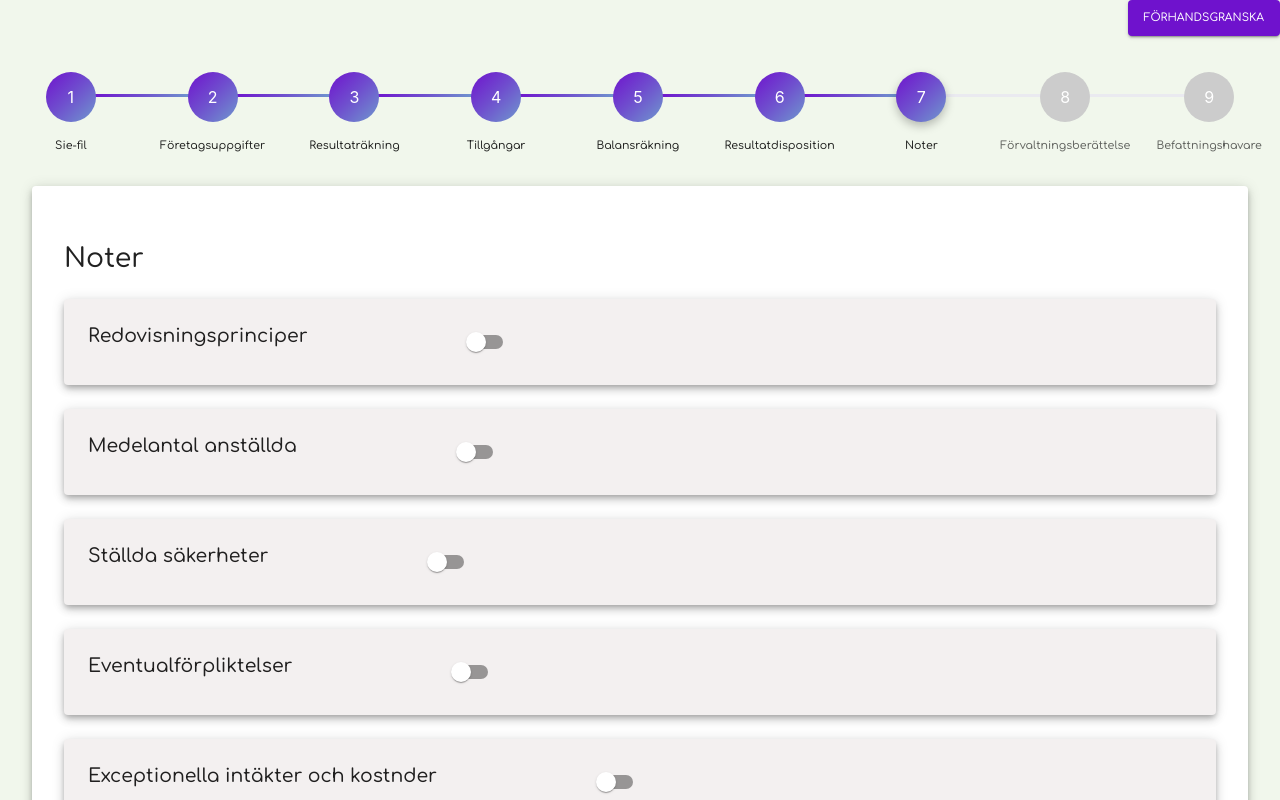
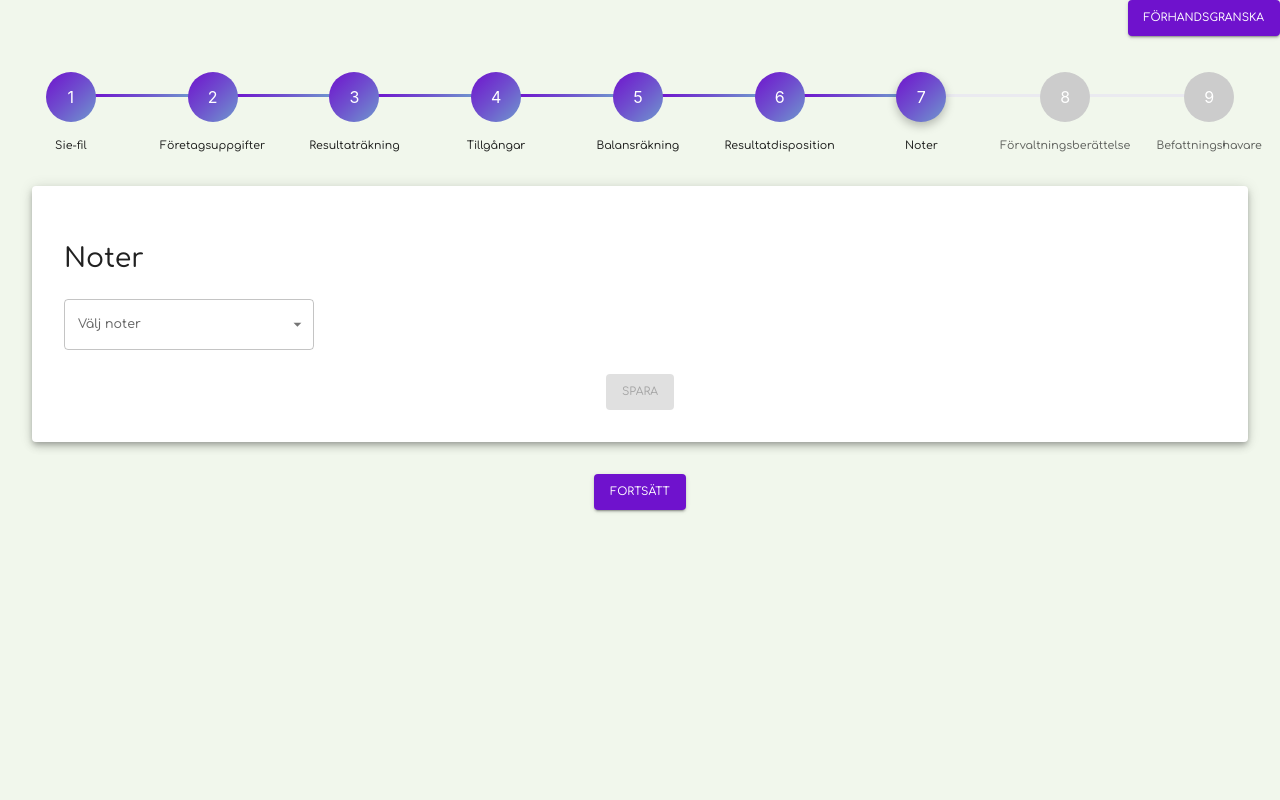
Before and after one commit to spgarn/Arsredovisning, a React (Create React App) app in the folder frontend/: page /notes in a window 1280 px wide. Shown: the top 800 px of the page. Built offline with nearby package versions, Linux system fonts and the light colour scheme; what @react-pdf/renderer would draw is missing.

Commit message:
Add notes progress

```diff
--- /dev/null
+++ b/frontend/src/components/YesOrNo.tsx
@@ -0,0 +1,37 @@
+import { ToggleButton, ToggleButtonGroup } from '@mui/material';
+import { FieldProps } from 'formik';
+import { useCallback, useEffect, useState } from 'react';
+
+const YES = 'Ja';
+const NO = 'Nej';
+
+interface IProps {
+  field: FieldProps;
+  initialValue?: string;
+}
+
+export const YesOrNo = ({
+  field: { name, value = false },
+  form: { setFieldValue },
+}: FieldProps) => {
+  useEffect(() => {
+    setFieldValue(name, value);
+  }, []);
+
+  const handleChange = useCallback((_, newValue) => {
+    if (typeof newValue !== 'boolean') return;
+    setFieldValue(name, newValue);
+  }, []);
+
+  return (
+    <ToggleButtonGroup
+      color="primary"
+      value={value}
+      exclusive
+      onChange={handleChange}
+    >
+      <ToggleButton value={true}>{YES}</ToggleButton>
+      <ToggleButton value={false}>{NO}</ToggleButton>
+    </ToggleButtonGroup>
+  );
+};
--- a/frontend/src/functions/extractCompanyFromSie.ts
+++ b/frontend/src/functions/extractCompanyFromSie.ts
@@ -126,6 +126,7 @@ function extractCompanyFromSie(sieString: string): Company {
     fiscalYears: getFiscalYears(rows),
     accounts: getAccounts(rows),
     balance: { assets: {}, equity: {} },
+    notes: {},
   };
 }
 
--- /dev/null
+++ b/frontend/src/pages/NotesPage/NoteContent.tsx
@@ -0,0 +1,98 @@
+import { styled, TextareaAutosize, TextField } from '@mui/material';
+import { Field, useFormikContext } from 'formik';
+import { useEffect } from 'react';
+import MultiRow from '../../components/MultiRow';
+import { YesOrNo } from '../../components/YesOrNo';
+import { NOTES } from './NotesPage';
+
+interface IProps {
+  title: string;
+  children?: React.ReactNode;
+  noteKey: string;
+}
+
+const WhiteTextField = styled(TextField)({
+  backgroundColor: 'white',
+});
+
+export const NoteContent = ({ noteKey, title }: IProps) => {
+  const { setFieldValue } = useFormikContext();
+  useEffect(() => {
+    return () => {
+      setFieldValue(noteKey, undefined);
+    };
+  }, []);
+
+  const renderAdditionals = () => {
+    switch (title) {
+      case NOTES.accountingPrinciples.title:
+        return (
+          <>
+            <MultiRow
+              isBig
+              isBold
+              isSum
+              isNoBorder
+              subTitle="Tjänste- och entreprenaduppdrag"
+            />
+            <MultiRow
+              isBig
+              isSum
+              isNoBorder
+              subTitle="Utför företaget tjänste- och/eller entreprenaduppdrag till fast pris?"
+              current={
+                <Field
+                  name={`${noteKey}.hasFixedPriceAssignments`}
+                  component={YesOrNo}
+                />
+              }
+            />
+            <MultiRow
+              isBig
+              isBold
+              isSum
+              isNoBorder
+              subTitle="Egentillverkade varor"
+            />
+            <MultiRow
+              isBig
+              isSum
+              isNoBorder
+              subTitle="Tillverkar företaget egna varor?"
+              current={
+                <Field
+                  name={`${noteKey}.hasSelfMadeGoods`}
+                  component={YesOrNo}
+                />
+              }
+            />
+          </>
+        );
+      case NOTES.averageAmountEmployees.title:
+        return (
+          <MultiRow
+            isBig
+            isSum
+            isNoBorder
+            subTitle="Medelantal anställda under året *"
+            current={<Field name={`${noteKey}.amount`} as={WhiteTextField} />}
+          />
+        );
+    }
+  };
+
+  return (
+    <>
+      {renderAdditionals()}
+      <MultiRow isSum isNoBorder isBig subTitle="Kommentarer">
+        <Field
+          name={`${noteKey}.comment`}
+          as={TextareaAutosize}
+          cols={50}
+          minRows={5}
+          minLength={200}
+        />
+      </MultiRow>
+    </>
+  );
+};
--- a/frontend/src/components/Notes.tsx
+++ b/frontend/src/pages/NotesPage/NoteWrapper.tsx
@@ -1,17 +1,11 @@
-import { Grid, Paper, Switch, Typography } from '@mui/material';
-import { useCallback, useState } from 'react';
+import { Grid, Paper, Typography } from '@mui/material';
 
 interface IProps {
   title: string;
   children?: React.ReactNode;
 }
 
-const Note = ({ title, children }: IProps) => {
-  const [activated, setActivated] = useState(false);
-  const toggle = useCallback(() => {
-    setActivated((prev) => !prev);
-  }, []);
-
+export const NoteWrapper = ({ title, children }: IProps) => {
   return (
     <Paper
       elevation={5}
@@ -24,15 +18,9 @@ const Note = ({ title, children }: IProps) => {
               {title}
             </Typography>
           </Grid>
-
-          <Grid item>
-            <Switch onClick={toggle} />
-          </Grid>
         </Grid>
-        {activated && children}
+        {children}
       </>
     </Paper>
   );
 };
-
-export default Note;
--- a/frontend/src/pages/NotesPage/NotesPage.tsx
+++ b/frontend/src/pages/NotesPage/NotesPage.tsx
@@ -1,141 +1,102 @@
-import { Button, Switch, TextareaAutosize, TextField } from '@mui/material';
+import { Box, Button, SelectChangeEvent } from '@mui/material';
+import { Form, Formik } from 'formik';
 import { observer } from 'mobx-react-lite';
-import { NavLink } from 'react-router-dom';
+import { useCallback, useState } from 'react';
 import Card from '../../components/Card';
-import MultiRow from '../../components/MultiRow';
-import Note from '../../components/Notes';
 import Page from '../../components/Page';
+import StyledNavLink from '../../components/StyledNavLink';
 import SubTitle from '../../components/SubTitle';
-import { formatDate } from '../../functions/formatting';
+import { Notes } from '../../functions/interfaces';
 import useStore from '../../hooks/useStore';
+import { NoteContent } from './NoteContent';
+import { NotesSelector } from './NotesSelector';
+import { NoteWrapper } from './NoteWrapper';
+
+export const NOTES: Record<keyof Notes, { title: string }> = {
+  accountingPrinciples: {
+    title: 'Redovisningsprinciper',
+  },
+  averageAmountEmployees: {
+    title: 'Medelantal anställda',
+  },
+  providedCollateral: {
+    title: 'Ställda säkerheter',
+  },
+  contingentLiabilities: {
+    title: 'Eventualförpliktelser',
+  },
+  exceptionalIncomeExpenses: {
+    title: 'Exceptionella intäkter och kostnader',
+  },
+  assetsProvisionsLiabilities: {
+    title: 'Tillgångar, avsättningar och skulder som avser flera poster',
+  },
+  financialArrangements: {
+    title: 'Ekonomiska arrangemang som inte redovisas i balansräkningen',
+  },
+  otherComments: {
+    title: 'Övriga kommentarer',
+  },
+};
+
+const titleToKey = Object.entries(NOTES).reduce(
+  (acc, [key, { title }]) => ({
+    ...acc,
+    [title]: key,
+  }),
+  {}
+);
 
 const NotesPage = observer(() => {
   const { companyStore } = useStore();
+  const [selectedNotes, setSelectedNotes] = useState<string[]>([]);
+
+  const handleChange = useCallback(
+    ({ target: { value } }: SelectChangeEvent<typeof selectedNotes>) => {
+      setSelectedNotes(typeof value === 'string' ? value.split(',') : value);
+    },
+    []
+  );
+
+  const handleSubmit = useCallback((data) => {
+    console.log({ data });
+  }, []);
 
   return (
-    <Page>
-      <Card>
-        <SubTitle subTitle="Noter" />
-        <Note title="Redovisningsprinciper">
-          <MultiRow
-            isBig
-            isBold
-            isSum
-            isNoBorder
-            subTitle="Regelverk"
-            current={<TextareaAutosize cols={50} minRows={5} minLength={200} />}
-          />
-          <MultiRow
-            isBig
-            isBold
-            isSum
-            isNoBorder
-            subTitle="Tjänste- och entreprenaduppdrag"
-          />
-          <MultiRow
-            isBold
-            isSum
-            isNoBorder
-            subTitle="Utför företaget tjänste- och/eller entreprenaduppdrag till fast pris?"
-            current={<Switch />}
-          />
-          <MultiRow
-            isBig
-            isBold
-            isSum
-            isNoBorder
-            subTitle="Egentillverkade varor"
-          />
-          <MultiRow
-            isBold
-            isSum
-            isNoBorder
-            subTitle="Tillverkar företaget egna varor?"
-            current={<Switch />}
-          />
-        </Note>
-        <Note title="Medelantal anställda">
-          <MultiRow
-            subTitle=""
-            current={`${formatDate(
-              companyStore.company.fiscalYears.currentStart
-            )} - ${formatDate(companyStore.company.fiscalYears.currentEnd)}`}
-          />
-          <MultiRow
-            subTitle="Medelantal anställda under året"
-            current={<TextField label="Måste anges" />}
-          />
-        </Note>
-        <Note title="Ställda säkerheter">
-          <MultiRow
-            isBig
-            isBold
-            isSum
-            isNoBorder
-            subTitle="Regelverk"
-            current={<TextareaAutosize cols={50} minRows={5} minLength={200} />}
-          />
-        </Note>
-        <Note title="Eventualförpliktelser">
-          <MultiRow
-            isBig
-            isBold
-            isSum
-            isNoBorder
-            subTitle="Regelverk"
-            current={<TextareaAutosize cols={50} minRows={5} minLength={200} />}
-          />
-        </Note>
-        <Note title="Exceptionella intäkter och kostnder">
-          <MultiRow
-            isBig
-            isBold
-            isSum
-            isNoBorder
-            subTitle="Regelverk"
-            current={<TextareaAutosize cols={50} minRows={5} minLength={200} />}
-          />
-        </Note>
-        <Note title="Tillgångar, Avsättningar och Skulder som avser flera poster">
-          <MultiRow
-            isBig
-            isBold
-            isSum
-            isNoBorder
-            subTitle="Regelverk"
-            current={<TextareaAutosize cols={50} minRows={5} minLength={200} />}
-          />
-        </Note>
-        <Note title="Ekonomiska arrangemang som inte redovisas i balansräkningen">
-          <MultiRow
-            isBig
-            isBold
-            isSum
-            isNoBorder
-            subTitle="Regelverk"
-            current={<TextareaAutosize cols={50} minRows={5} minLength={200} />}
-          />
-        </Note>
-        <Note title="Övriga kommentarer">
-          <MultiRow
-            isBig
-            isBold
-            isSum
-            isNoBorder
-            subTitle="Regelverk"
-            current={<TextareaAutosize cols={50} minRows={5} minLength={200} />}
-          />
-        </Note>
+    <>
+      <Page>
+        <Card>
+          <SubTitle subTitle="Noter" />
 
-        <NavLink to="/year-story">
-          <div
-            style={{ display: 'grid', justifyContent: 'center', marginTop: 12 }}
+          <NotesSelector value={selectedNotes} onChange={handleChange} />
+
+          <Formik
+            onSubmit={handleSubmit}
+            initialValues={{ ...companyStore.company.notes }}
           >
-            <Button variant="contained">Fortsätt</Button>
-          </div>
-        </NavLink>
-      </Card>
-    </Page>
+            {({ dirty }) => (
+              <Form>
+                {selectedNotes.map((title) => (
+                  <NoteWrapper key={titleToKey[title]} title={title}>
+                    <NoteContent noteKey={titleToKey[title]} title={title} />
+                  </NoteWrapper>
+                ))}
+
+                <Box mt={12} textAlign="center">
+                  <Button disabled={!dirty} type="submit" variant="contained">
+                    spara
+                  </Button>
+                </Box>
+              </Form>
+            )}
+          </Formik>
+        </Card>
+      </Page>
+
+      <StyledNavLink to="/year-story">
+        <Button variant="contained">Fortsätt</Button>
+      </StyledNavLink>
+    </>
   );
 });
 export default NotesPage;
--- /dev/null
+++ b/frontend/src/pages/NotesPage/NotesSelector.tsx
@@ -0,0 +1,49 @@
+import {
+  Checkbox,
+  Chip,
+  FormControl,
+  Grid,
+  InputLabel,
+  ListItemText,
+  MenuItem,
+  OutlinedInput,
+  Select,
+  SelectChangeEvent,
+} from '@mui/material';
+import { NOTES } from './NotesPage';
+
+interface IProps {
+  value: string[];
+  onChange: (event: SelectChangeEvent<string[]>) => void;
+}
+
+export const NotesSelector = ({ value, onChange }: IProps) => {
+  return (
+    <FormControl sx={{ minWidth: '250px', maxWidth: '50%' }}>
+      <InputLabel id="notes-selector">Välj noter</InputLabel>
+      <Select
+        labelId="notes-selector"
+        multiple
+        input={<OutlinedInput label="Välj noter" />}
+        value={value}
+        onChange={onChange}
+        renderValue={(selected) => (
+          <Grid container spacing={6}>
+            {selected.map((value) => (
+              <Grid item key={value}>
+                <Chip label={value} />
+              </Grid>
+            ))}
+          </Grid>
+        )}
+      >
+        {Object.entries(NOTES).map(([key, { title }]) => (
+          <MenuItem key={key} value={title}>
+            <Checkbox checked={value.includes(title)} />
+            <ListItemText primary={title} />
+          </MenuItem>
+        ))}
+      </Select>
+    </FormControl>
+  );
+};
--- a/frontend/src/stores/CompanyStore.ts
+++ b/frontend/src/stores/CompanyStore.ts
@@ -55,6 +55,7 @@ class CompanyStore {
         equity: { current: 0, previous: 0, children: {} },
       },
     },
+    notes: {},
   };
 
   isReady = false;
```
Also changed, not shown: frontend/src/components/MultiRow.tsx (+6 -4 lines), frontend/src/functions/interfaces.ts (+34 -3 lines), frontend/.eslintrc.js.
